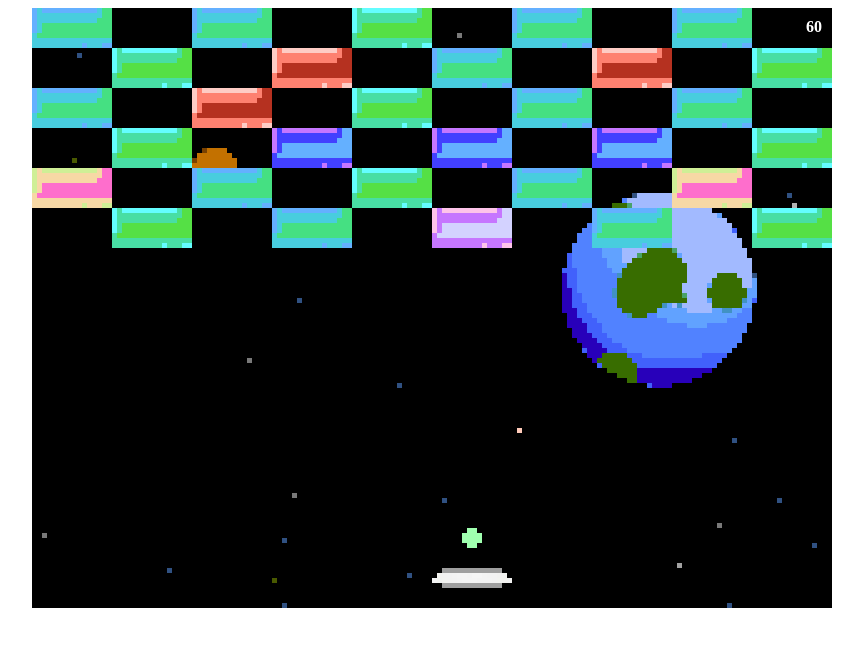
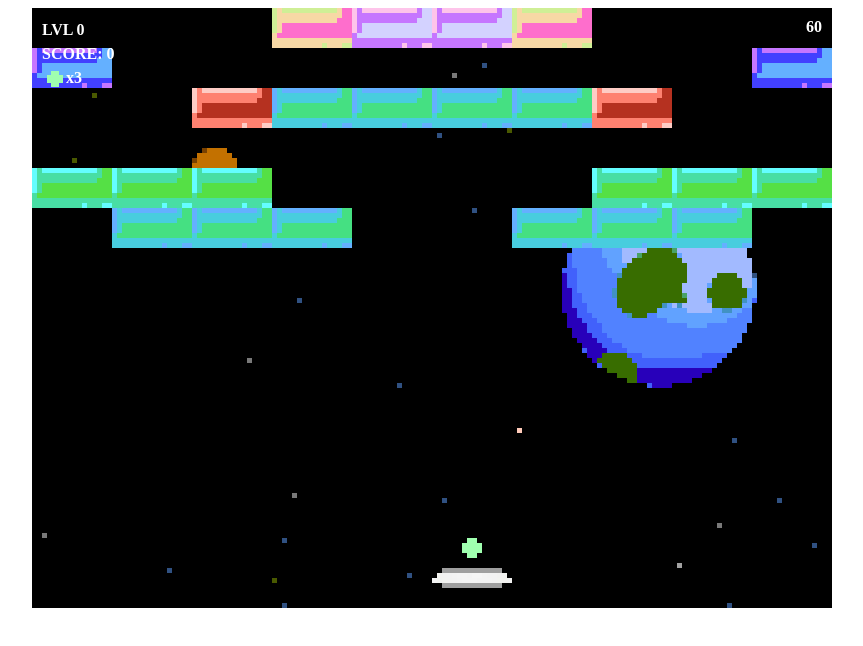
Before and after one commit to FabioFP123/project-3-report-2, a plain HTML site: page index.html in a window 1280 px wide. Shown: the whole page, without its empty margins (208-1071 px from the left). Drawn offline with Linux system fonts and the light colour scheme.

Commit message:
the rest

```diff
--- a/COSMOS_BREAKER.js
+++ b/COSMOS_BREAKER.js
@@ -21,12 +21,15 @@ var spritesToLoad = {
 	brick_6 : "sprites/brick_6.png",
 	ball0 : "sprites/ball0.png",
 	ball1 : "sprites/ball1.png",
+	ball2 : "sprites/ball2.png",
 	paddle0 : "sprites/paddle0.png",
 	paddle1 : "sprites/paddle1.png",
+	paddle2 : "sprites/paddle2.png",
 	bg0 : "sprites/bg0.png",
 	bg1 : "sprites/bg1.png",
-	level_complete : "sprites/placeholder.png",
-	game_over : "sprites/placeholder.png",
+	bg2 : "sprites/bg2.png",
+	level_complete : "sprites/level_complete.png",
+	game_over : "sprites/game_over.png",
 };
 var loadProgress = 0;
 /** @type {Object.<string,HTMLImageElement>} */
@@ -121,7 +124,6 @@ class Brick extends Thing {
 	constructor(x = 0, y = 0, level = 1, width = -1, height = -1) {
 		super(x, y, getBrickSprite(level), width, height);
 		this.level = level;
-
 	}
 
 	/** @param {Thing} other */
@@ -138,11 +140,11 @@ class Brick extends Thing {
 		}
 		var oldscore = score;
 		score += 100;
-		if (score.mod(2000) < oldscore) {
+		if (score.mod(5000) < oldscore) {
 			balls_left++;
 		}
 		if (brick_count <= 0) {
-			levelComplete();
+			levelComplete;
 		}
 		super.hit(other);
 	}
@@ -206,8 +208,8 @@ var ball; // ball
 var bricks = [];
 var brick_count = 0;
 
-const player_speed = 0.25;
-const ball_speed = 0.3;
+const player_speed = 0.5;
+const ball_speed = 0.6;
 
 var ball_launched = false;
 var balls_left = 3; // dont forget way to gameover and restart
@@ -217,28 +219,28 @@ var score = 0; // implement basic score would be good
 
 var levels = [
 	[
+		"0005665000",
+		"4000000004",
+		"0031111300",
+		"0000000000",
+		"2220000222",
+		"0111001110",
+	],
+	[
+		"5000110005",
+		"0011221100",
+		"0123443210",
+		"0123443210",
+		"0011221100",
+		"6000110006",
+	],
+	[
 		"1010201010",
 		"0203010302",
 		"1030201010",
 		"0204040402",
 		"5010201050",
 		"0201060102",
-	],
-	[
-		"0000000000",
-		"0000000000",
-		"0000000000",
-		"0000000000",
-		"0000000000",
-		"0000000000",
-	],
-	[
-		"0000000000",
-		"0000000000",
-		"0000000000",
-		"0000000000",
-		"0000000000",
-		"0000000000",
 	],
 ];
 
@@ -264,7 +266,7 @@ function init()
 function loadLevel(level = 0) {
 	brick_count = 0;
 	level = level.mod(levels.length);
-	cv.style = "background-image: url('sprites/bg" + level + ".png);";
+	bg.src = "sprites/bg" + level + ".png";
 	player.spr = sprites["paddle"+level];
 	ball.spr = sprites["ball"+level];
 	for (var i = 0; i < 6; i++) {
@@ -320,16 +322,18 @@ function update(timestamp) {
 				case "level_complete":
 					gamelevel++;
 					loadLevel(gamelevel);
+					break;
 				case "game_over":
 					gamelevel = 0;
 					score = 0;
 					loadLevel(gamelevel);
 					ball.vel.set(0, 0);
 					ball.x = player.x + 6*5;
-					ball.y = player.y - 8*5;
+					ball.y = player.y - 6*5;
 					ball_launched = false;
 					ball.visible = true;
 					balls_left = 3;
+					break;
 			}
 			overlay = false;
 		}
@@ -342,6 +346,9 @@ function update(timestamp) {
 			ball.touchable = true;
 			ball.vel.set(0, -ball_speed);
 			ball.vel.angle = -Math.random()*Math.PI*2/3-Math.PI/6;
+		}
+		if (pressedKeys["BracketRight"]) {
+			levelComplete();
 		}
 	}
 
@@ -376,18 +383,22 @@ function update(timestamp) {
 
 	if (!ball_launched) {
 		ball.x = player.x + 6*5;
-		ball.y = player.y - 8*5;
+		ball.y = player.y - 6*5;
 	}
 
 	draw();
-	fps.innerHTML = Math.trunc(100000.0/dt)/100;
+	gamestatus.innerHTML = `
+		LVL ${gamelevel}<br>
+		SCORE: ${score}<br>
+		${"&nbsp;".repeat(6)}x${balls_left}
+	`;
+	fps.innerHTML = Math.trunc(1000/dt);
 	requestAnimationFrame(update);
 }
 
 function draw()
 {
 	c.clearRect(0,0,cv.width,cv.height);
-	c.drawImage(sprites["bg"+gamelevel], 0, 0, 800, 600);
 	player.draw();
 	ball.draw();
 	for (var row of bricks) {
@@ -396,4 +407,5 @@ function draw()
 		}
 	}
 	overlay_sprite.draw();
+	c.drawImage(sprites["ball"+gamelevel], 15, 63, 16, 16);
 }
--- a/index.html
+++ b/index.html
@@ -8,6 +8,7 @@
 	<style>
 		body {
 			overflow: hidden;
+			image-rendering: pixelated;
 		}
 		#canvasHolder {
 			position: relative;
@@ -15,11 +16,22 @@
 			aspect-ratio: 4/3;
 			margin: 0 auto;
 		}
+		#bg {
+			position: absolute;
+			z-index: -1;
+		}
 		canvas {
-			/* background-image: url('sprites/bg0.png');  */
 			background-repeat: no-repeat;
 			background-size: contain;
 			image-rendering: pixelated;
+		}
+		#gamestatus {
+			position: absolute;
+			top: 10px;
+			left: 10px;
+			font-weight: bold;
+			color: white;
+			line-height: 150%;
 		}
 		#fps {
 			position: absolute;
@@ -32,7 +44,9 @@
 </head>
 <body>
 	<div id="canvasHolder">
+		<span id="gamestatus">.</span>
 		<span id="fps">.</span>
+		<img id="bg" src="sprites/bg0.png" width="800" height="600">
 		<canvas id="breakoutCanvas" width="800" height="600"></canvas>
 	</div>
 	<script src="COSMOS_BREAKER.js"></script>
```
Also changed, not shown: sprites/game_over.png (added), sprites/level_complete.png (added).
